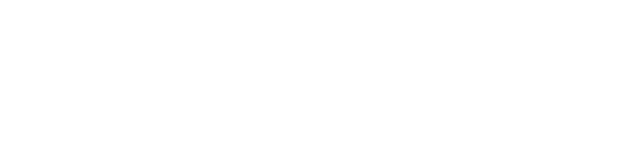
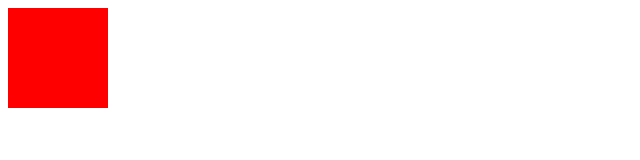
Before and after one commit to qixu521/qixu521, a plain HTML site: page index.html in a window 1280 px wide. Shown: the whole page, without its empty margins (0-640 px from the left). Drawn offline with Linux system fonts and the light colour scheme.

Commit message:
添加background
git commit -a -m 添加background

```diff
--- a/index.html
+++ b/index.html
@@ -5,7 +5,9 @@
 		<title></title>
 		<style>
 			#box{
-
+				width:100px;
+				height:100px;
+				background:red;
 			}
 		</style>
 	</head>
```
